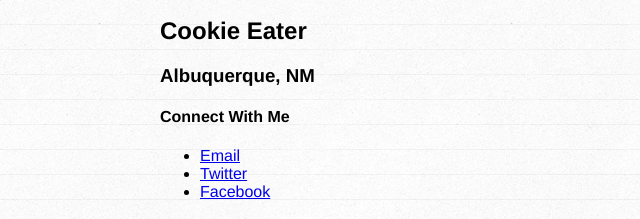
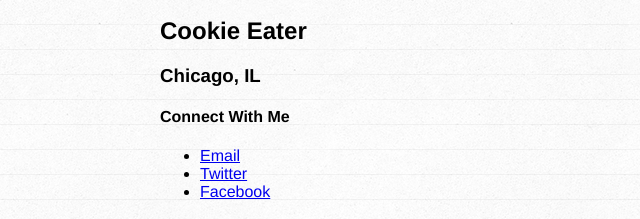
Before and after one commit to ericyeeathome/ericyee.github.io, a plain HTML site: page profile-master/index.html in a window 1280 px wide. Shown: the part 411-630 px from the top of the page, 0-640 px from the left. Drawn offline with Linux system fonts and the light colour scheme.

Commit message:
kiei week 1

```diff
--- a/profile-master/index.html
+++ b/profile-master/index.html
@@ -12,7 +12,7 @@
       <img src="trees bench good.jpg">
     </p>
     <h2>Cookie Eater</h2>
-    <h3>Albuquerque, NM</h3>
+    <h3>Chicago, IL</h3>
     <section>
       <h4>Connect With Me</h4>
       <ul>
```
